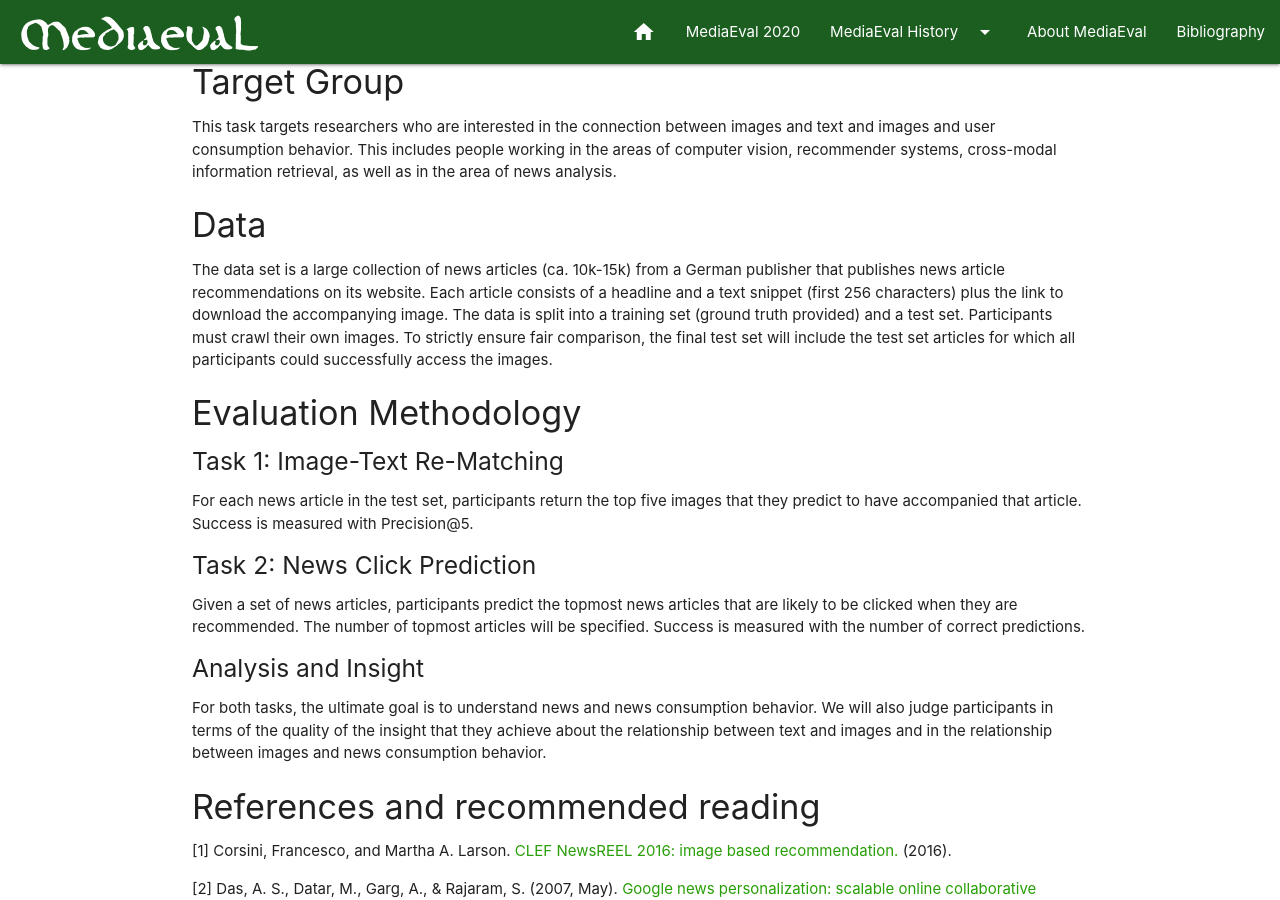
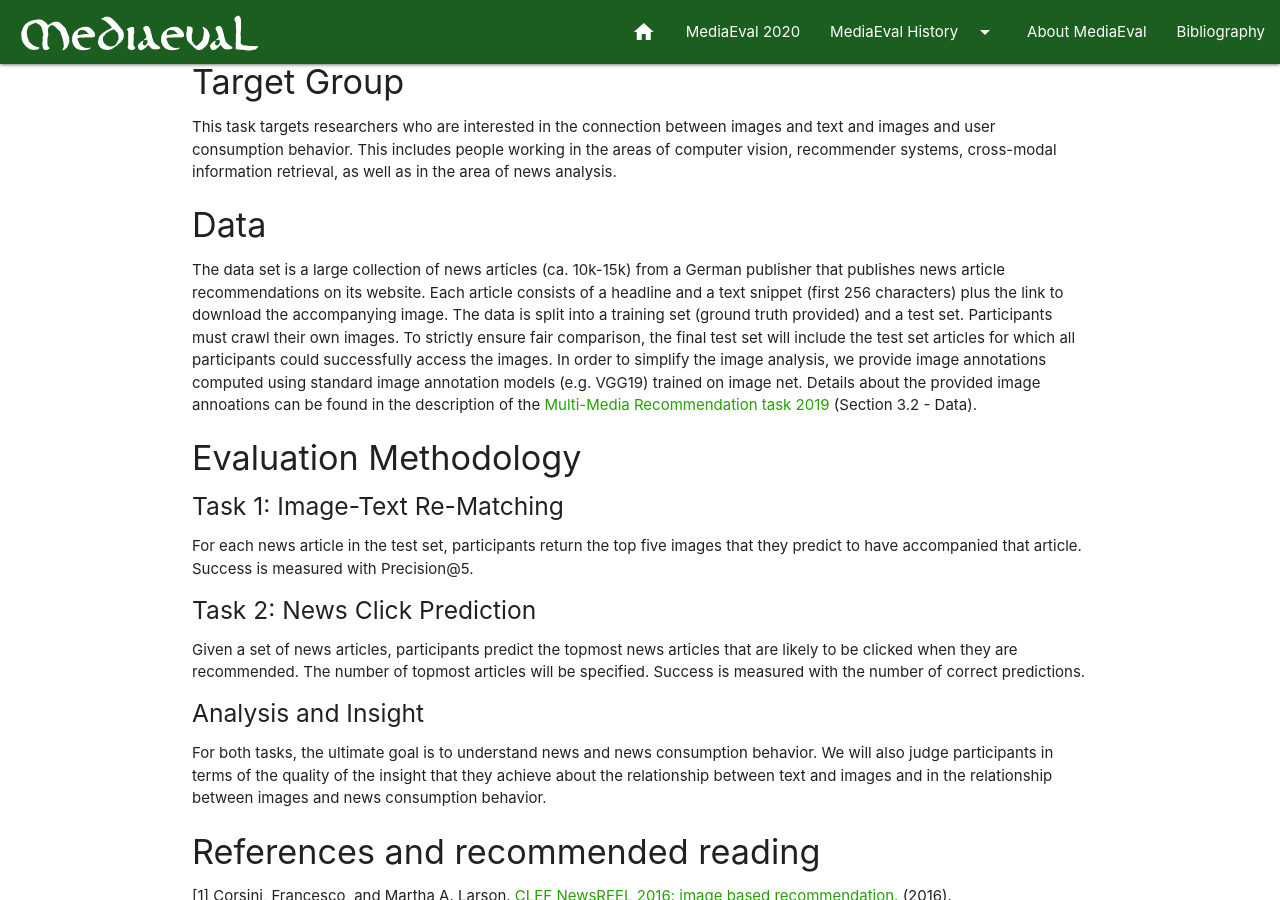
Before and after one commit to multimediaeval/multimediaeval.github.io, a Jekyll site: the page built from _editions/2020/tasks/newsimages.md, in a window 1280 px wide and 900 px high, scrolled down 1118 px. Built offline with Jekyll 4.4.1, drawn with Linux system fonts in a browser that asks for light colours.

Commit message:
add a description how the provided image annotations are computed

```diff
--- a/_editions/2020/tasks/newsimages.md
+++ b/_editions/2020/tasks/newsimages.md
@@ -38,6 +38,7 @@ This task targets researchers who are interested in the connection between image
 
 #### Data
 The data set is a large collection of news articles (ca. 10k-15k) from a German publisher that publishes news article recommendations on its website. Each article consists of a headline and a text snippet (first 256 characters) plus the link to download the accompanying image. The data is split into a training set (ground truth provided) and a test set. Participants must crawl their own images. To strictly ensure fair comparison, the final test set will include the test set articles for which all participants could successfully access the images.
+In order to simplify the image analysis, we provide image annotations computed using standard image annotation models (e.g. VGG19) trained on image net. Details about the provided image annoations can be found in the description of the [Multi-Media Recommendation task 2019](http://www.dai-labor.de/fileadmin/Files/Publikationen/Buchdatei/MultiMediaRec2019.pdf) (Section 3.2 - Data).
 
 #### Evaluation Methodology
 ##### Task 1: Image-Text Re-Matching
```
